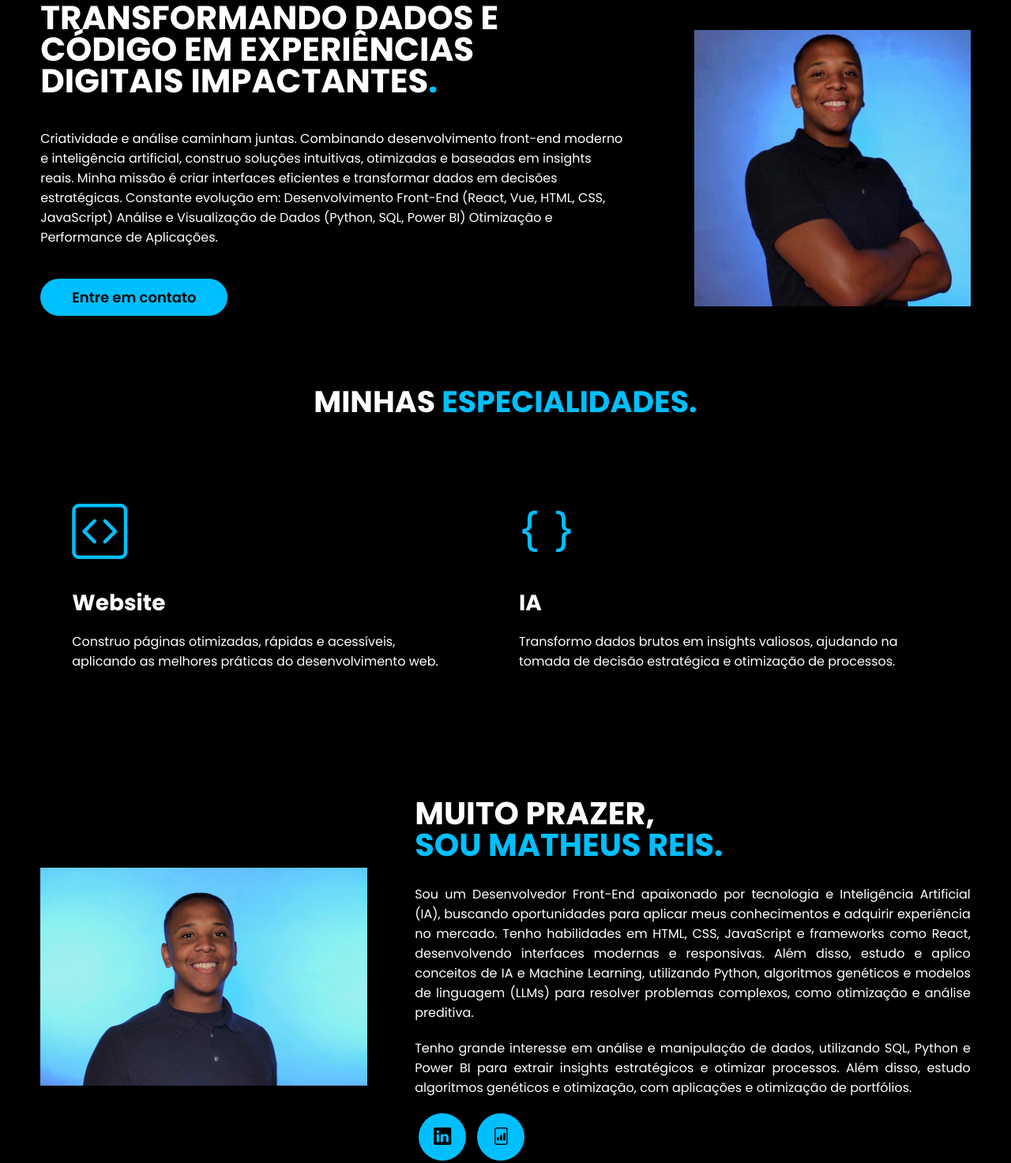
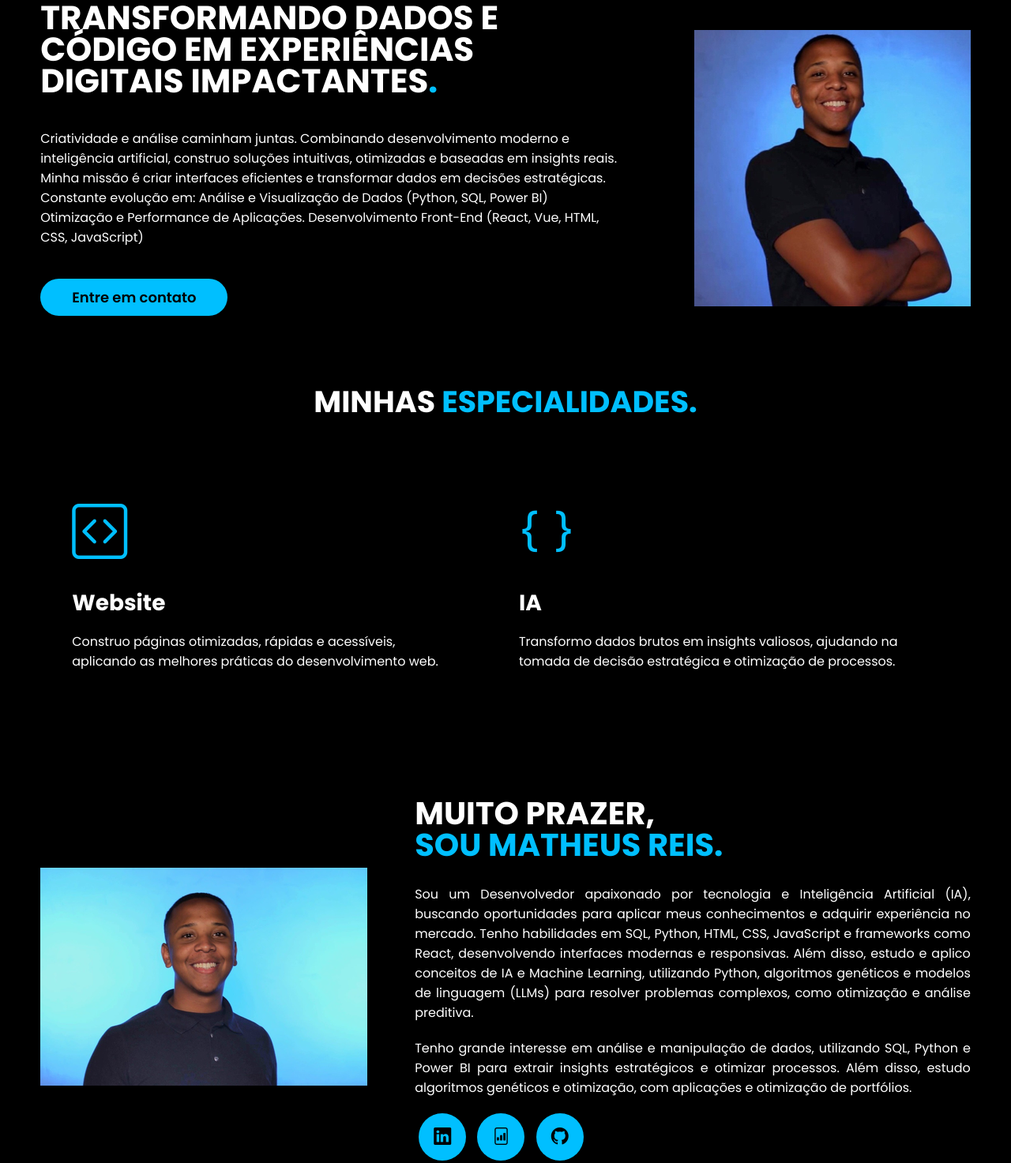
Before and after one commit to MatheusAyra/Portfolio-personalizado, a plain HTML site: page index.html in a window 1280 px wide. Shown: the part 181-1654 px from the top of the page at 79% size. Drawn offline with nearby package versions, Linux system fonts and the light colour scheme.

Commit message:
Atualização HTML

```diff
--- a/index.html
+++ b/index.html
@@ -70,13 +70,13 @@
                 <div class="flex">
                     <div class="txt-topo-site">
                         <h1>TRANSFORMANDO DADOS E CÓDIGO EM EXPERIÊNCIAS DIGITAIS IMPACTANTES<span>.</span></h1>
-                        <p>Criatividade e análise caminham juntas. Combinando desenvolvimento front-end moderno e inteligência artificial,
+                        <p>Criatividade e análise caminham juntas. Combinando desenvolvimento moderno e inteligência artificial,
                             construo soluções intuitivas, otimizadas e baseadas em insights reais.
                             Minha missão é criar interfaces eficientes e transformar dados em decisões estratégicas.
                              Constante evolução em:
-                             Desenvolvimento Front-End (React, Vue, HTML, CSS, JavaScript)
                              Análise e Visualização de Dados (Python, SQL, Power BI)
-                             Otimização e Performance de Aplicações.</p>
+                             Otimização e Performance de Aplicações.
+                             Desenvolvimento Front-End (React, Vue, HTML, CSS, JavaScript)</p>
 
                             <div class="btn-contato">
                                 <a href="mailto:odevmatheusreis@gmail.com">
@@ -120,8 +120,8 @@
 
                     <div class="txt-sobre">
                         <h2>MUITO PRAZER, <span>SOU MATHEUS REIS.</span></h2>
-                        <p>Sou um Desenvolvedor Front-End apaixonado por tecnologia e Inteligência Artificial (IA), buscando oportunidades para aplicar meus conhecimentos e adquirir experiência no mercado.
-                            Tenho habilidades em HTML, CSS, JavaScript e frameworks como React, desenvolvendo interfaces modernas e responsivas.
+                        <p>Sou um Desenvolvedor apaixonado por tecnologia e Inteligência Artificial (IA), buscando oportunidades para aplicar meus conhecimentos e adquirir experiência no mercado.
+                            Tenho habilidades em SQL, Python, HTML, CSS, JavaScript e frameworks como React, desenvolvendo interfaces modernas e responsivas.
                             Além disso, estudo e aplico conceitos de IA e Machine Learning, utilizando Python, algoritmos genéticos e modelos de linguagem (LLMs) para resolver problemas complexos, como otimização e análise preditiva.</p>
                         <p>Tenho grande interesse em análise e manipulação de dados,
                             utilizando SQL, Python e Power BI para extrair insights estratégicos e otimizar processos.
@@ -129,6 +129,7 @@
                         <div class="btn-social">
                             <a href="https://www.linkedin.com/in/matheus-reis-71a082250/"><button><i class="bi bi-linkedin"></i></button></a>
                             <a href="https://app.powerbi.com/groups/me/reports/335058b4-5740-433f-ad99-7c8adafbf40b/ReportSection?language=pt-BR&experience=power-bi"><button><i class="bi bi-file-bar-graph"></i></button></a>
+                            <a href="https://github.com/MatheusAyra"><button><i class="bi bi-github"></i></button></a>
                         </div><!--btn-social-->
                     </div><!--txt-sobre-->
                 </div><!--flex-->
@@ -146,6 +147,7 @@
                     <div class="btn-social">
                         <a href="https://www.linkedin.com/in/matheus-reis-71a082250/"><button><i class="bi bi-linkedin"></i></button></a>
                         <a href="https://app.powerbi.com/groups/me/reports/335058b4-5740-433f-ad99-7c8adafbf40b/ReportSection?language=pt-BR&experience=power-bi"><button><i class="bi bi-file-bar-graph"></i></button></a>
+                        <a href="https://github.com/MatheusAyra"><button><i class="bi bi-github"></i></button></a>
                     </div><!--btn-social-->
                 </div>
             </div><!--line-footer-->
```
